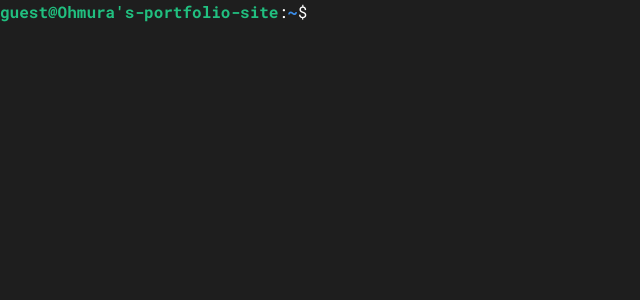
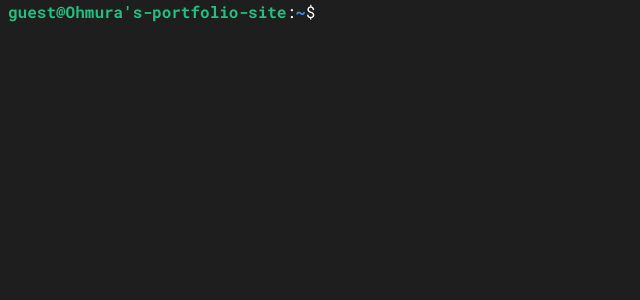
Before and after one commit to OhmuraYuta/terminal-taste-site, a Next.js app in the folder next-app/: page / in a window 1280 px wide. Shown: the top 300 px of the page, without its empty margins (0-640 px from the left). Built offline with nearby package versions, Linux system fonts and the light colour scheme.

Commit message:
add: 横にパディング

```diff
--- a/next-app/src/components/Terminal.tsx
+++ b/next-app/src/components/Terminal.tsx
@@ -6,7 +6,7 @@ const robotoMono = Roboto_Mono();
 
 export default function Terminal() {
   return (
-    <div className={`${robotoMono.className} terminal`}>
+    <div className={`${robotoMono.className} terminal px-2`}>
       <History />
       <ActivPrompt />
     </div>
```
